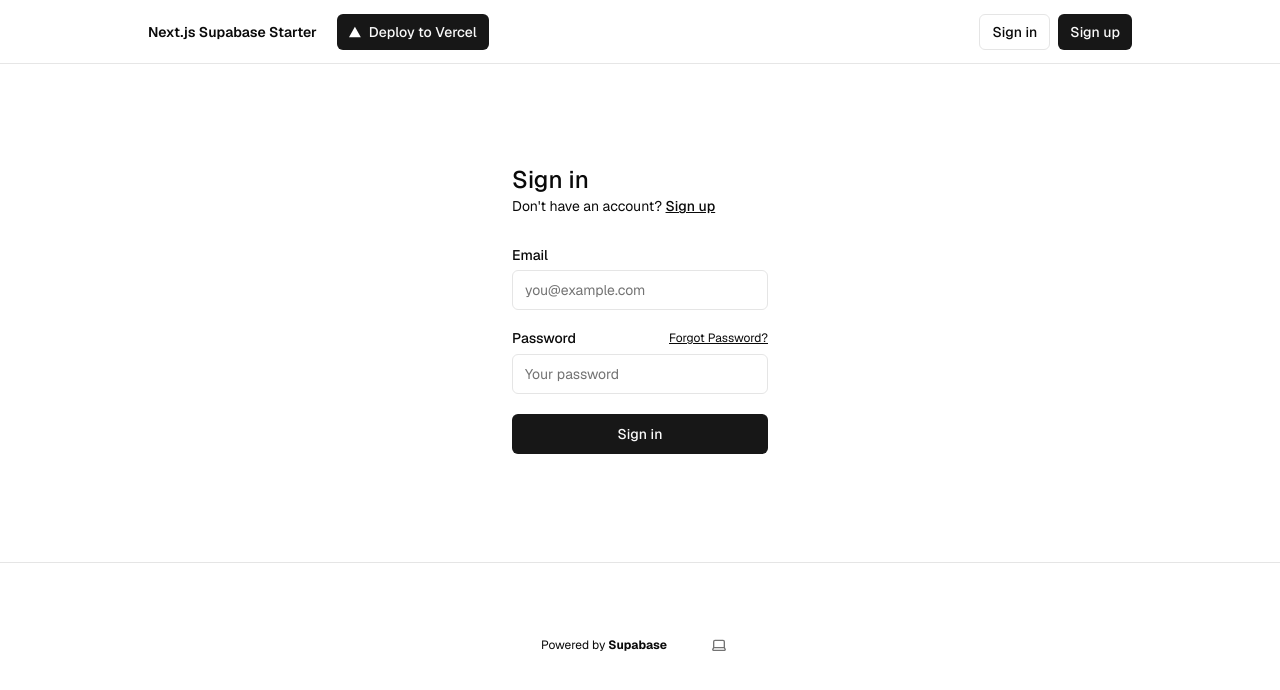
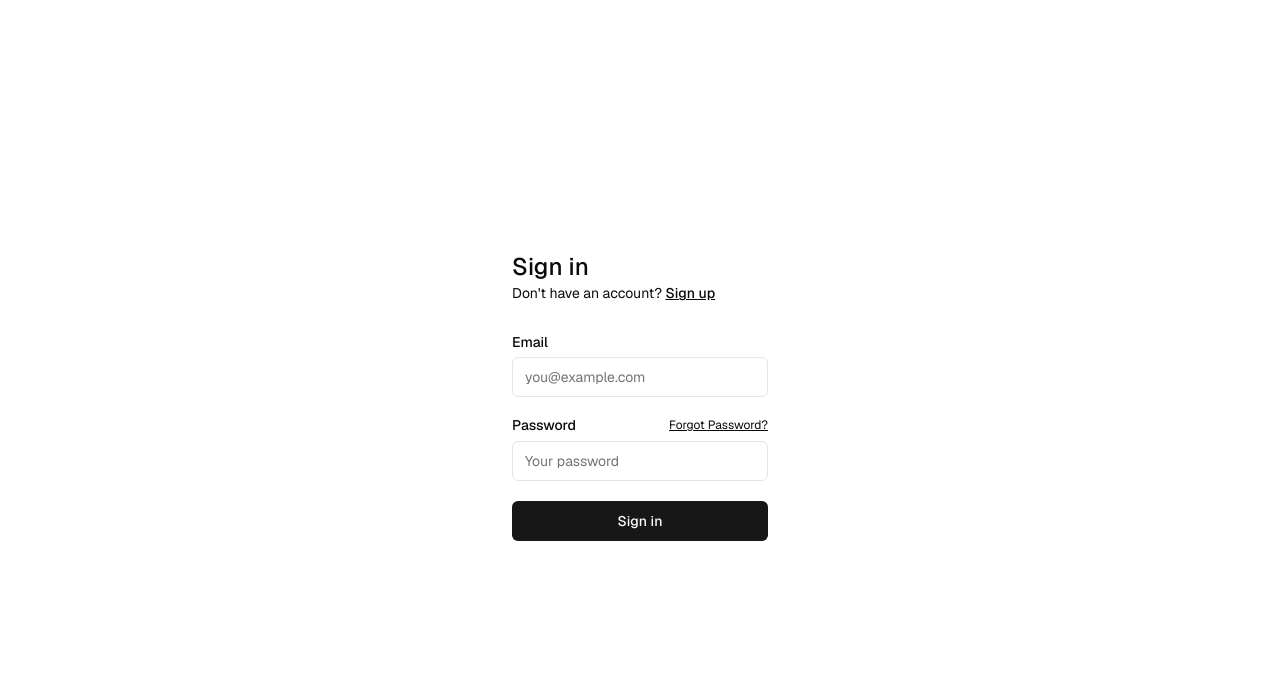
Before and after one commit to royamit1/space-ease, a Next.js app: page /sign-in in a window 1280 px wide. Shown: the top 690 px of the page. Built offline with nearby package versions, Linux system fonts and the light colour scheme; no server answers.

Commit message:
Added auth for home page

```diff
--- a/app/(auth-pages)/layout.tsx
+++ b/app/(auth-pages)/layout.tsx
@@ -1,9 +1,13 @@
 export default async function Layout({
-  children,
-}: {
-  children: React.ReactNode;
+                                         children,
+                                     }: {
+    children: React.ReactNode;
 }) {
-  return (
-    <div className="max-w-7xl flex flex-col gap-12 items-start">{children}</div>
-  );
+    return (
+
+        <div className="flex flex-col gap-12 items-center m-5">
+            {children}
+        </div>
+
+    );
 }
--- a/app/actions.ts
+++ b/app/actions.ts
@@ -49,7 +49,7 @@ export const signInAction = async (formData: FormData) => {
     return encodedRedirect("error", "/sign-in", error.message);
   }
 
-  return redirect("/protected");
+  return redirect("/");
 };
 
 export const forgotPasswordAction = async (formData: FormData) => {
--- a/app/auth/callback/route.ts
+++ b/app/auth/callback/route.ts
@@ -20,5 +20,5 @@ export async function GET(request: Request) {
   }
 
   // URL to redirect to after sign up process completes
-  return NextResponse.redirect(`${origin}/protected`);
+  return NextResponse.redirect(`${origin}/`);
 }
--- a/app/layout.tsx
+++ b/app/layout.tsx
@@ -1,11 +1,5 @@
-import DeployButton from "@/components/deploy-button";
-import { EnvVarWarning } from "@/components/env-var-warning";
-import HeaderAuth from "@/components/header-auth";
-import { ThemeSwitcher } from "@/components/theme-switcher";
-import { hasEnvVars } from "@/utils/supabase/check-env-vars";
-import { GeistSans } from "geist/font/sans";
-import { ThemeProvider } from "next-themes";
-import Link from "next/link";
+import {GeistSans} from "geist/font/sans";
+import {ThemeProvider} from "next-themes";
 import "./globals.css";
 
 const defaultUrl = process.env.VERCEL_URL
@@ -32,38 +26,8 @@ export default function RootLayout({
             enableSystem
             disableTransitionOnChange
         >
-          <main className="min-h-screen flex flex-col items-center">
-            <div className="flex-1 w-full flex flex-col gap-20 items-center">
-              <nav className="w-full flex justify-center border-b border-b-foreground/10 h-16">
-                <div className="w-full max-w-5xl flex justify-between items-center p-3 px-5 text-sm">
-                  <div className="flex gap-5 items-center font-semibold">
-                    <Link href={"/"}>Next.js Supabase Starter</Link>
-                    <div className="flex items-center gap-2">
-                      <DeployButton />
-                    </div>
-                  </div>
-                  {!hasEnvVars ? <EnvVarWarning /> : <HeaderAuth />}
-                </div>
-              </nav>
-              <div className="flex flex-col gap-20 max-w-5xl p-5">
+            <main className="min-h-screen flex flex-col items-center justify-center">
                 {children}
-              </div>
-
-              <footer className="w-full flex items-center justify-center border-t mx-auto text-center text-xs gap-8 py-16">
-                <p>
-                  Powered by{" "}
-                  <a
-                    href="https://supabase.com/?utm_source=create-next-app&utm_medium=template&utm_term=nextjs"
-                    target="_blank"
-                    className="font-bold hover:underline"
-                    rel="noreferrer"
-                  >
-                    Supabase
-                  </a>
-                </p>
-                <ThemeSwitcher />
-              </footer>
-            </div>
             </main>
         </ThemeProvider>
         </body>
--- a/app/page.tsx
+++ b/app/page.tsx
@@ -1,16 +1,7 @@
-import Hero from "@/components/hero";
-import ConnectSupabaseSteps from "@/components/tutorial/connect-supabase-steps";
-import SignUpUserSteps from "@/components/tutorial/sign-up-user-steps";
-import { hasEnvVars } from "@/utils/supabase/check-env-vars";
-
 export default async function Index() {
-  return (
-    <>
-      <Hero />
-      <main className="flex-1 flex flex-col gap-6 px-4">
-        <h2 className="font-medium text-xl mb-4">Next steps</h2>
-        {hasEnvVars ? <SignUpUserSteps /> : <ConnectSupabaseSteps />}
-      </main>
-    </>
-  );
+    return (
+        <>
+            <h1>Welcome to SpaceEase</h1>
+        </>
+    );
 }
--- a/app/protected/page.tsx
+++ b/app/protected/page.tsx
@@ -1,38 +1,5 @@
-import FetchDataSteps from "@/components/tutorial/fetch-data-steps";
-import { createClient } from "@/utils/supabase/server";
-import { InfoIcon } from "lucide-react";
-import { redirect } from "next/navigation";
+import {redirect} from "next/navigation";
 
 export default async function ProtectedPage() {
-  const supabase = createClient();
-
-  const {
-    data: { user },
-  } = await supabase.auth.getUser();
-
-  if (!user) {
-    return redirect("/sign-in");
-  }
-
-  return (
-    <div className="flex-1 w-full flex flex-col gap-12">
-      <div className="w-full">
-        <div className="bg-accent text-sm p-3 px-5 rounded-md text-foreground flex gap-3 items-center">
-          <InfoIcon size="16" strokeWidth={2} />
-          This is a protected page that you can only see as an authenticated
-          user
-        </div>
-      </div>
-      <div className="flex flex-col gap-2 items-start">
-        <h2 className="font-bold text-2xl mb-4">Your user details</h2>
-        <pre className="text-xs font-mono p-3 rounded border max-h-32 overflow-auto">
-          {JSON.stringify(user, null, 2)}
-        </pre>
-      </div>
-      <div>
-        <h2 className="font-bold text-2xl mb-4">Next steps</h2>
-        <FetchDataSteps />
-      </div>
-    </div>
-  );
+    return redirect("/");
 }
--- a/utils/supabase/middleware.ts
+++ b/utils/supabase/middleware.ts
@@ -44,8 +44,9 @@ export const updateSession = async (request: NextRequest) => {
       return NextResponse.redirect(new URL("/sign-in", request.url));
     }
 
-    if (request.nextUrl.pathname === "/" && !user.error) {
-      return NextResponse.redirect(new URL("/protected", request.url));
+    // Require login for the home page and redirect to sign-in if not logged in
+    if (request.nextUrl.pathname === "/" && user.error) {
+      return NextResponse.redirect("/sign-in");
     }
 
     return response;
```
Lines whose indentation alone changed are shown as unchanged.
